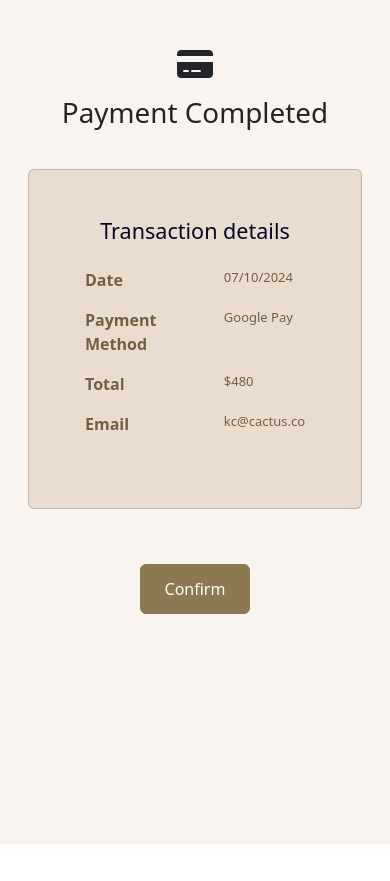
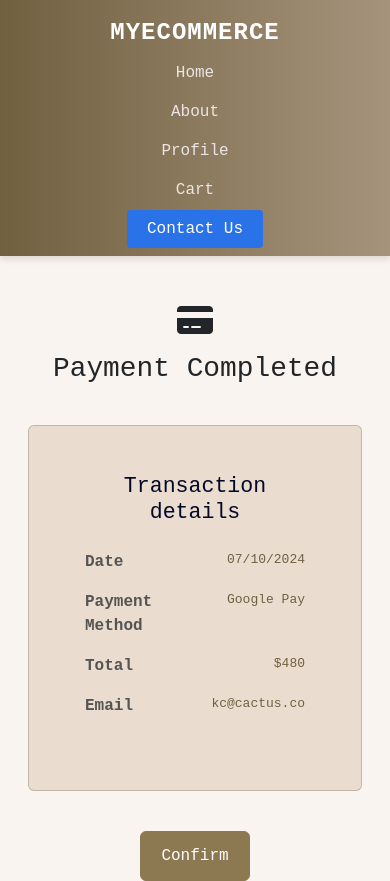
Before and after one commit to Rehab-M-Esmail/E-commerece-platform, a React (Vite) app in the folder ecommerce-react/: page /checkout in a window 390 px wide. Before the commit the page ends 844 px from the top, so only its background shows below. Built offline with nearby package versions, Linux system fonts and the light colour scheme.

Commit message:
linked the navbar

```diff
--- a/ecommerce-react/package.json
+++ b/ecommerce-react/package.json
@@ -14,6 +14,7 @@
     "bootstrap": "^5.3.3",
     "react": "^18.3.1",
     "react-dom": "^18.3.1",
+    "react-icons": "^5.4.0",
     "react-router-dom": "^7.1.1"
   },
   "devDependencies": {
--- a/ecommerce-react/src/App.css
+++ b/ecommerce-react/src/App.css
@@ -5,6 +5,7 @@ body, #root {
   padding: 0;
   text-align: center;
   background-color: #f9f4ef;
+  font-family:'Courier New', Courier, monospace;
 }
 
 .logo {
--- a/ecommerce-react/src/App.jsx
+++ b/ecommerce-react/src/App.jsx
@@ -7,13 +7,16 @@ import SellerProfile from './Components/SellerProfile'
 import { BrowserRouter ,Routes,Route } from 'react-router-dom'
 import ProductDetails from './Components/ProductDetails'
 import Signup from './components/Signup'
-
+import Nav from './Components/Nav'
+import UserProfile from './Components/UserProfile'
+import { Profiler } from 'react'
 
 function App() {
 
   return (
    <>
     <BrowserRouter>
+    <Nav/>
       <Routes>
         <Route path="/" element={<Signup />} />
         <Route path='/products' element={<ProductsList/>}></Route>
@@ -22,6 +25,7 @@ function App() {
         <Route path="/signup" element={<Signup/>}></Route>
         <Route path='checkout' element={<Confirmation/>}></Route>
         <Route path='seller' element={<SellerProfile/>}></Route>
+        <Route path='profile' element={<UserProfile/>}/>
       </Routes>
     </BrowserRouter>
   </>
--- a/ecommerce-react/src/Components/Nav.css
+++ b/ecommerce-react/src/Components/Nav.css
@@ -1,9 +1,10 @@
-.nav {
-    background: #716040;
+.nav-custom {
+  background: linear-gradient(90deg, #716040, #a6937c);
   padding: 15px 0;
+  box-shadow: 0 4px 6px rgba(0, 0, 0, 0.1);
 }
 
-  .container {
+.nav-container {
   display: flex;
   align-items: center;
   max-width: 1200px;
@@ -12,16 +13,23 @@
   justify-content: space-between;
 }
 
-  .logo {
+.nav-logo {
   color: white;
   font-weight: bold;
-    font-size: 18px;
+  font-size: 24px;
+  letter-spacing: 1px;
+  text-transform: uppercase;
+  transition: transform 0.3s;
+}
+
+.nav-logo:hover {
+  transform: scale(1.1);
 }
 
 .nav-items ul {
   display: flex;
   list-style: none;
-    gap: 50px;
+  gap: 30px;
   margin: 0;
   padding: 0;
   align-items: center;
@@ -30,21 +38,38 @@
 .nav-items a {
   color: #eae5e5;
   text-decoration: none;
-    font-size: 14px;
-    transition: color 0.3s;
+  font-size: 16px;
+  font-weight: 500;
+  transition: color 0.3s, border-bottom 0.3s;
 }
 
 .nav-items a:hover {
   color: white;
+  border-bottom: 2px solid white;
 }
 
 .contact-btn {
   background: #2972e7;
-    padding: 8px 16px;
+  padding: 10px 20px;
   border-radius: 4px;
   color: white !important;
+  font-weight: 600;
+  transition: background 0.3s, transform 0.3s;
 }
 
 .contact-btn:hover {
-    background: #7d8d96;
+  background: #4a90e2;
+  transform: translateY(-2px);
 }
+
+@media (max-width: 768px) {
+  .nav-container {
+    flex-direction: column;
+  }
+
+  .nav-items ul {
+    flex-direction: column;
+    gap: 15px;
+    margin-top: 10px;
+  }
+}
--- a/ecommerce-react/src/Components/Nav.jsx
+++ b/ecommerce-react/src/Components/Nav.jsx
@@ -1,21 +1,34 @@
-import "./Nav.css"
+import "./Nav.css";
+
 const Navbar = () => {
   return (
-      <nav className="nav">
-        <div className="container">
-          <div className="logo">MyEcommerce</div>
+    <nav className="nav-custom">
+      <div className="nav-container">
+        <div className="nav-logo">MyEcommerce</div>
         <div className="nav-items">
           <ul>
-              <li><a href="/">Home</a></li>
-              <li><a href="/about">About</a></li>
-              <li><a href="/Profile">Profile</a></li>
-              <li><a href="/Cart">Cart</a></li>
-              <li><a href="/contact" className="contact-btn">Contact Us</a></li>
+            <li>
+              <a href="/products">Home</a>
+            </li>
+            <li>
+              <a href="/about">About</a>
+            </li>
+            <li>
+              <a href="/profile">Profile</a>
+            </li>
+            <li>
+              <a href="/cart">Cart</a>
+            </li>
+            <li>
+              <a href="/contact" className="contact-btn">
+                Contact Us
+              </a>
+            </li>
           </ul>
         </div>
       </div>
     </nav>
-    )
-  }
+  );
+};
 
-  export default Navbar
+export default Navbar;
--- a/ecommerce-react/src/Components/Navbar.jsx
+++ b/ecommerce-react/src/Components/Navbar.jsx
@@ -1,6 +1,4 @@
 import React from 'react';
-import { Link } from 'react-router-dom'; // For navigation between pages (if you're using react-router)
-import 'bootstrap/dist/css/bootstrap.min.css';
 
 const Navbar = () => {
   return (
--- a/ecommerce-react/src/Components/UserProfile.jsx
+++ b/ecommerce-react/src/Components/UserProfile.jsx
@@ -1,7 +1,7 @@
 
 import  { useEffect, useState } from 'react';
 import 'bootstrap/dist/css/bootstrap.min.css';
-import '/Users/rehabmahmoud/E-commerece-platform/ecommerce-react/src/UserProfile.css';
+import '../../src/UserProfile.css';
 import { FaEdit } from 'react-icons/fa';
 
 const UserProfile = () => {
@@ -9,7 +9,6 @@ const UserProfile = () => {
   const [loading, setLoading] = useState(true);
 
   useEffect(() => {
-    // Fetch user data
     fetch('https://fakestoreapi.com/users/1')
       .then((res) => res.json())
       .then((json) => {
--- a/ecommerce-react/src/UserProfile.css
+++ b/ecommerce-react/src/UserProfile.css
@@ -1,20 +1,11 @@
-body,
-html {
-    margin: 0;
-    padding: 0;
-    width: 100%;
-    height: 100%;
-    display: flex;
-    justify-content: center;
-    align-items: center;
-    background-color: #f8f9fa;
-}
-
-.container {
+/* Apply styles specifically to the profile-card component */
+.profile-card-container {
     display: flex;
     justify-content: center;
     align-items: center;
     width: 100%;
+    height: 100vh; /* Make the container fill the viewport */
+    background-color: #f8f9fa; /* Neutral background specific to this section */
 }
 
 .profile-card {
@@ -26,14 +17,40 @@ html {
     overflow: hidden;
 }
 
-.card-header {
+.profile-card .card-header {
     font-weight: bold;
+    background: #c8b59f; /* Subtle background for header */
+    color: #333;
+    padding: 16px;
+    text-align: center;
 }
 
-.card-body {
-    font-size: 1.1rem;
+.profile-card .card-body {
+    font-size: 1rem;
+    color: #4a4a4a;
+    padding: 16px;
+    line-height: 1.5;
 }
 
-.card-footer button {
-    width: 100%;
+.profile-card .card-footer {
+    padding: 16px;
+    background: #f3ece3;
+    text-align: center;
 }
+
+.profile-card .card-footer button {
+    width: auto;
+    padding: 10px 20px;
+    background: #2972e7;
+    color: white;
+    border: none;
+    border-radius: 4px;
+    cursor: pointer;
+    font-size: 1rem;
+    font-weight: bold;
+    transition: background 0.3s;
+}
+
+.profile-card .card-footer button:hover {
+    background: #4a90e2;
+}
```
Also changed, not shown: 1 other file (tests, documents, lock files or other folders). Lines whose indentation alone changed are shown as unchanged.
